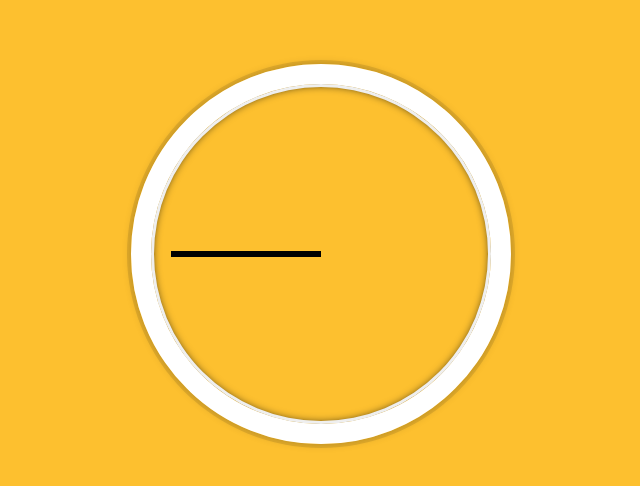
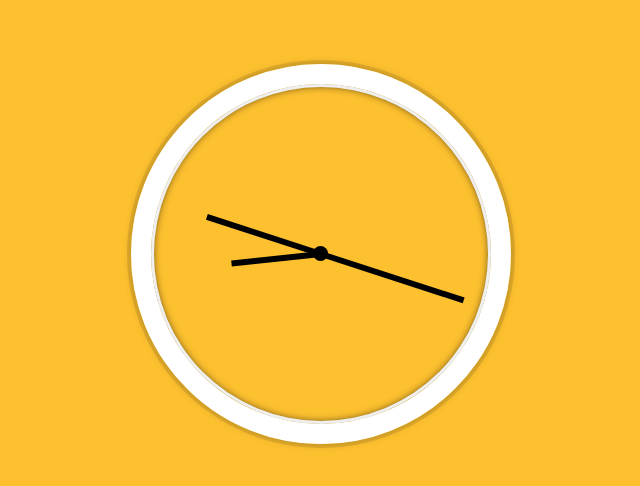
Before and after one commit to tranki1/js30, a website: page clock/index.html in a window 1280 px wide. Shown: the part 146-632 px from the top of the page, without its empty margins (319-959 px from the left). Drawn offline with Linux system fonts and the light colour scheme; files that its build step writes are made by us from their sources.

Commit message:
add clock functionality and add hand-hold

```diff
--- a/clock/css/style.css
+++ b/clock/css/style.css
@@ -40,4 +40,27 @@ body {
   background: black;
   position: absolute;
   top: 50%;
+  transform-origin: 100%;
+  transform: rotate(90deg);
+  /* transition: all 1s; */
+  transition-timing-function: cubic-bezier(0.42, 0, 0, 1.51);
 }
+
+.min-hand {
+  width: 40%;
+  left: 10%;
+}
+
+.hour-hand {
+  width: 30%;
+  left: 20%;
+}
+.hand-hold {
+  background: black;
+  position: absolute;
+  top: calc(50% - 5px);
+  height: 15px;
+  width: 15px;
+  border-radius: 50%;
+  left: calc(50% - 7.55px);
+}
--- a/clock/index.html
+++ b/clock/index.html
@@ -12,6 +12,7 @@
 
   <div class="clock">
     <div class="clock-face">
+      <div class="hand-hold"></div>
       <div class="hand hour-hand"></div>
       <div class="hand min-hand"></div>
       <div class="hand second-hand"></div>
--- /dev/null
+++ b/clock/js/script.js
@@ -0,0 +1,23 @@
+const secondHand = document.querySelector(".second-hand");
+const minuteHand = document.querySelector(".min-hand");
+const hourHand = document.querySelector(".hour-hand");
+
+function setDate() {
+  const now = new Date();
+  const second = now.getSeconds();
+  const minute = now.getMinutes();
+  const hour = now.getHours();
+
+  const secondDeg = (second / 60) * 360 + 90;
+  const minuteDeg = (minute / 60) * 360 + 90;
+  const hourDeg = (hour / 12) * 360 + (minute / 60 / 12) * 360 + 90;
+
+  secondHand.style.transform = `rotate(${secondDeg}deg)`;
+
+  minuteHand.style.transform = `rotate(${minuteDeg}deg)`;
+  hourHand.style.transform = `rotate(${hourDeg}deg)`;
+
+  console.log(hour);
+}
+
+setInterval(setDate, 1000);
```
